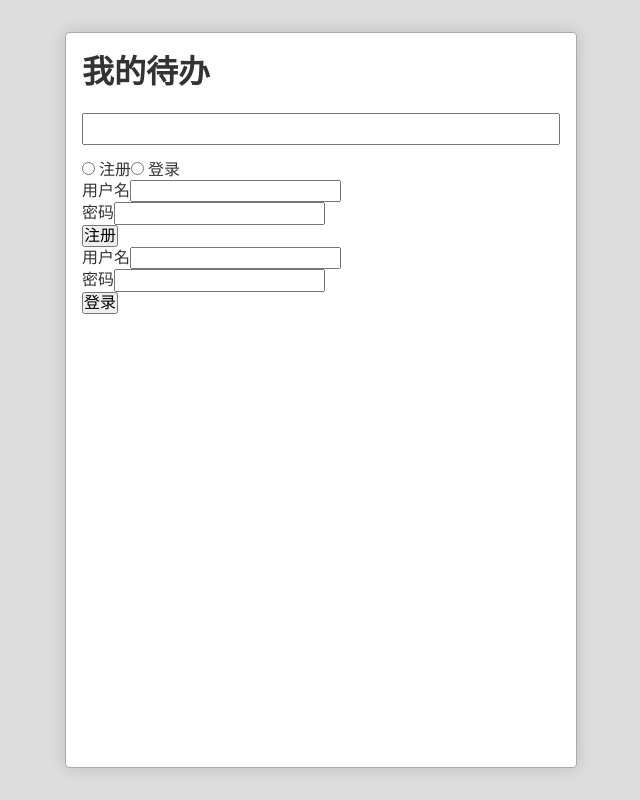
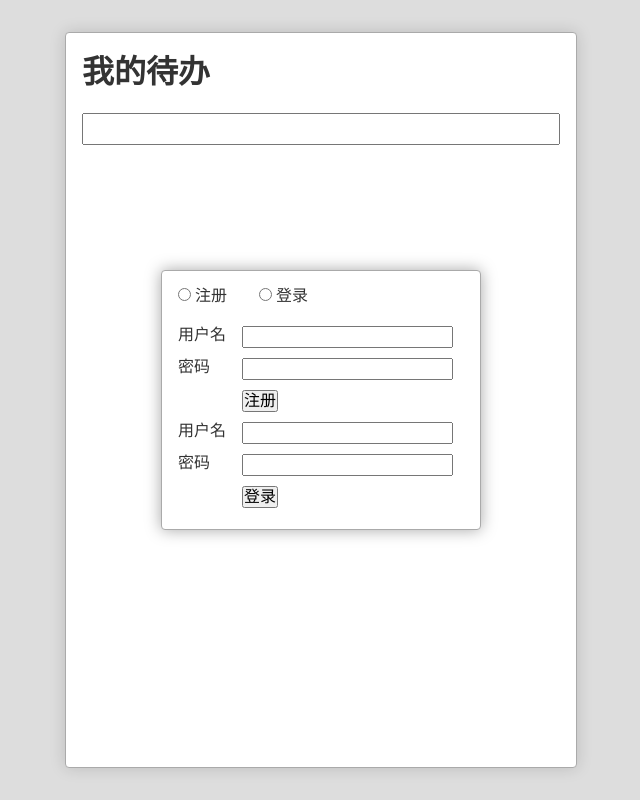
Before and after one commit to FRANKIETANG/banana-todolist, a React (Create React App) app: page / in a window 1280 px wide. Shown: the whole page, without its empty margins (319-959 px from the left). Built offline with nearby package versions, Linux system fonts and the light colour scheme.

Commit message:
UserDialog.css

```diff
--- a/package.json
+++ b/package.json
@@ -3,6 +3,7 @@
   "version": "0.1.0",
   "private": true,
   "dependencies": {
+    "leancloud-storage": "^3.1.0",
     "normalize.css": "^7.0.0",
     "react": "^15.6.1",
     "react-dom": "^15.6.1",
--- /dev/null
+++ b/src/UserDialog.css
@@ -0,0 +1,36 @@
+.UserDialog-Wrapper{
+    position: fixed;
+    top: 0;
+    left: 0;
+    bottom: 0;
+    right: 0;
+    display: flex;
+    justify-content: center;
+    align-items: center;
+}
+.UserDialog{
+    border-radius: 4px;
+    min-width: 20em;
+    background: white;
+    border: 1px solid #aaa;
+    box-shadow: 0 0 1em hsla(0, 0%, 0%, 0.35);
+}
+.UserDialog nav:first-child{
+    padding: 1em;
+}
+.UserDialog nav:first-child input[type=radio]:not(:first-child){
+    margin-left: 2em;
+}
+.UserDialog .panes{
+    padding: 0 1em 1em;
+}
+.UserDialog form .row{
+    display: flex;
+    padding: 0.3em 0;
+}
+.UserDialog form .row label:first-child{
+    width: 4em;
+}
+.UserDialog form .row.actions{
+    padding-left: 4em;
+}
--- a/src/UserDialog.js
+++ b/src/UserDialog.js
@@ -1,21 +1,22 @@
 import React, { Component } from 'react'
+import './UserDialog.css'
 
 export default class UserDialog extends Component{
     render(){
         return(
             <div className="UserDialog-Wrapper">
-                <div>
+                <div className="UserDialog">
                     <nav>
                         <input type="radio"/> 注册
                         <input type="radio"/> 登录
                     </nav>
-                    <div>
+                    <div className="panes">
                         <form className="signUp"> {/* 注册*/}
                             <div className="row">
                                 <label>用户名</label>
                                 <input type="text"/>
                             </div>
-                            <div>
+                            <div className="row">
                                 <label>密码</label>
                                 <input type="password"/>
                             </div>
```
